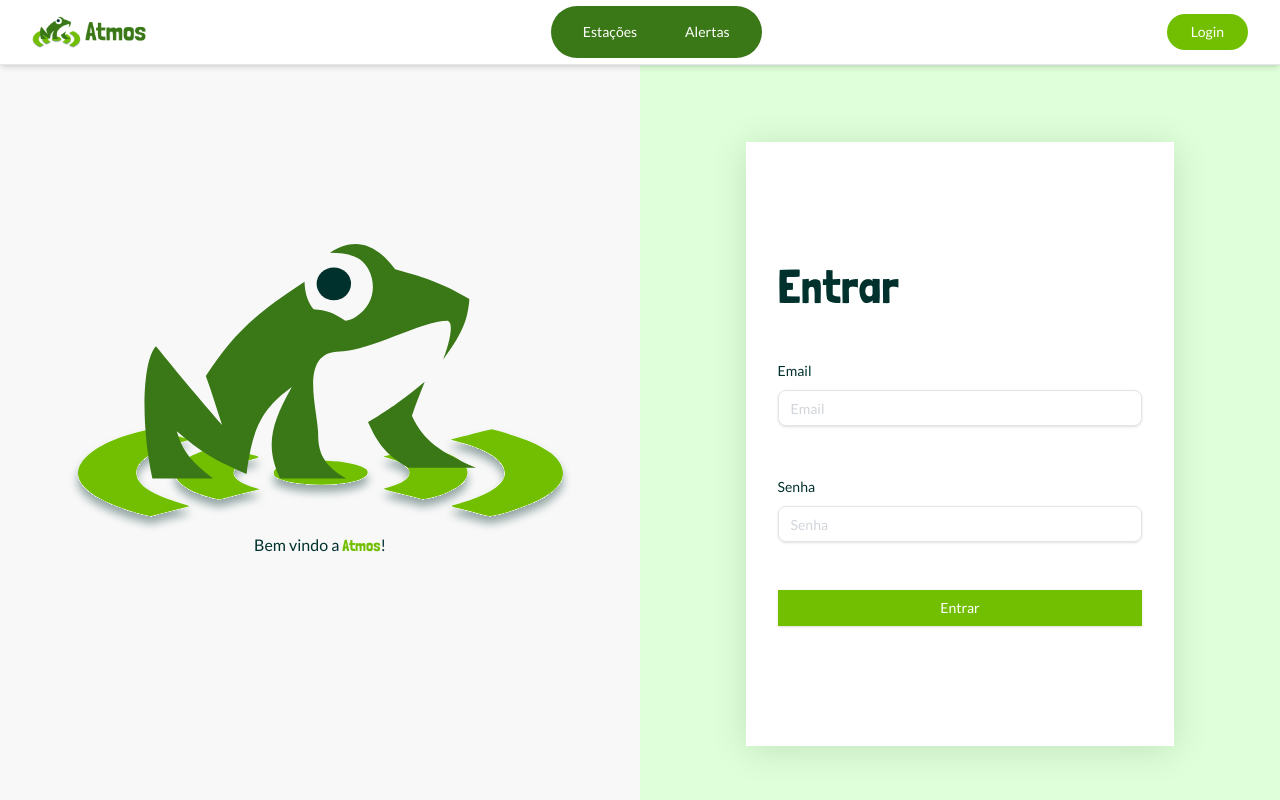
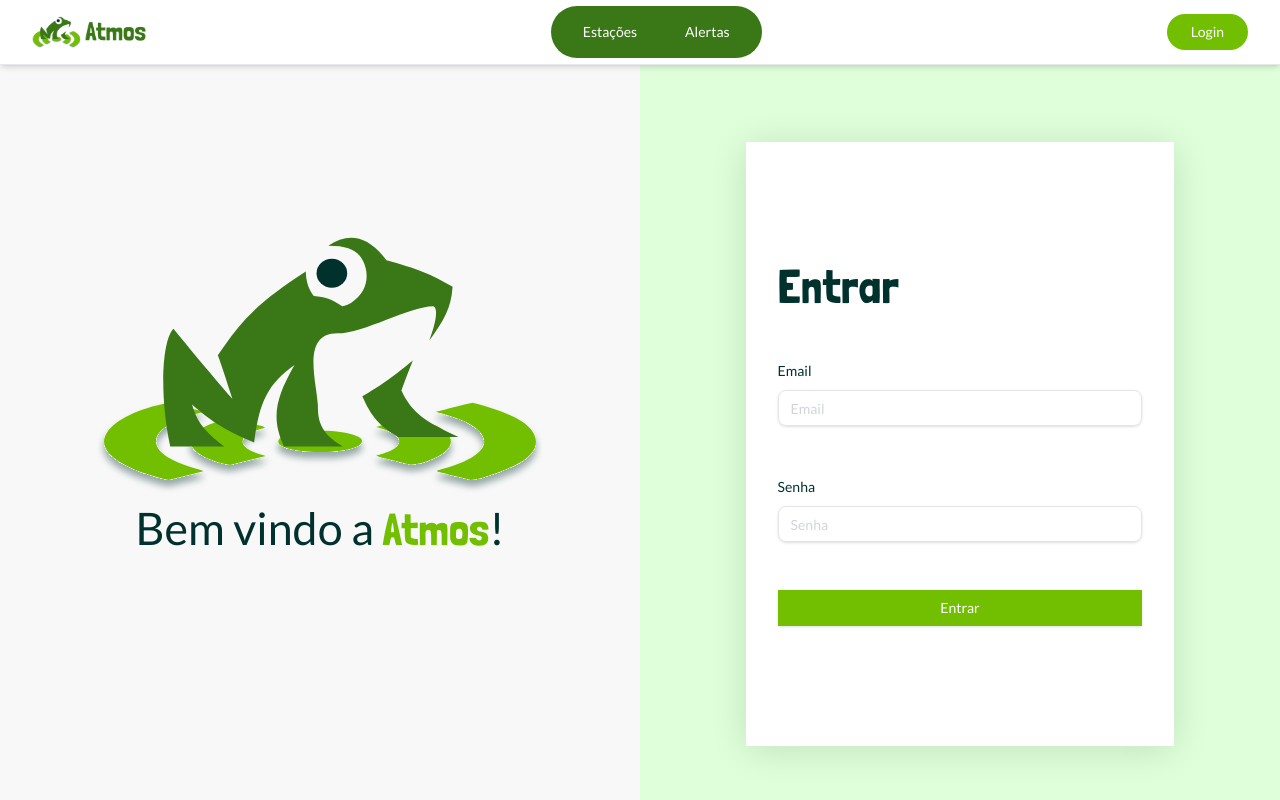
Before and after one commit to SkyFlyTeam/Atmos-frontend, a Next.js app: page /login in a window 1280 px wide. Built offline with nearby package versions, Linux system fonts and the light colour scheme; no server answers; a web font is replaced by a local one.

Commit message:
fix: Tela de login

```diff
--- a/src/pages/login/index.tsx
+++ b/src/pages/login/index.tsx
@@ -10,6 +10,7 @@ import { loginServices } from "@/services/loginServices"
 import { useRouter } from "next/router";
 import { ChangeEvent, useEffect, useState } from "react";
 import { toast } from "react-toastify";
+
 
 const LoginPage = () => {
     const [needLogin, setNeedLogin] = useState<boolean>(false);
@@ -58,21 +59,14 @@ const LoginPage = () => {
     const successLogin = async () => {
         resetFormLogin();
 
+        toast.success("Login realizado com sucesso!")
+
         setNeedLogin(false);
 
         router.push("/");
 
         if (typeof window !== 'undefined')
             window.dispatchEvent(new Event('usuarioLogado'));
-    }
-
-    const loginLogoAtmos = (sizeRem: number, className?: string) => {
-        return (
-            <div className={`${className ? className : ""}`}>
-                <AtmosIcon className={`mx-auto w-[${sizeRem}rem]`} />
-                <p className={`text-center text-[${sizeRem / 10}rem] text-nowrap`}>Bem vindo a <span className={`text-green ${londrina}`}>Atmos</span>!</p>
-            </div>
-        )
     }
 
     const handleLoginEmail = (e: ChangeEvent<HTMLInputElement>) => {
@@ -91,6 +85,7 @@ const LoginPage = () => {
         setIsLoggingIn(true);
 
         const login = await fetchLogin();
+
         if ((login as Usuario).email && (login as Usuario).token)
             successLogin()
         else
@@ -107,12 +102,19 @@ const LoginPage = () => {
                 <form onSubmit={handleSubmitLogin}>
                     <div className="absolute text-[#00312D] w-screen min-h-full top-0 left-0 flex flex-row gap-0 z-[-1]">
                         <div className="text-wrap flex flex-col justify-center content-center invisible w-0 md:visible md:w-[50%]" >
-                            {loginLogoAtmos(28)}
+
+                            <div className="">
+                                <AtmosIcon className={`mx-auto w-[28rem]`} />
+                                <p className={`text-center text-[2.8rem] text-nowrap`}>Bem vindo a <span className={`text-green ${londrina}`}>Atmos</span>!</p>
+                            </div>
                         </div>
                         <div className="bg-[#DEFFD9] align-bottom w-full md:w-[50%] flex flex-col justify-center">
                             <div className="mx-auto mt-32 mb-10 bg-white rounded-[18] px-8 py-20 md:py-30 min-w-[320px] w-[67%] min-h-[690px] md:min-h-[540px] shadow-[0px_4px_35px_0px_rgba(0,_0,_0,_0.12)] flex flex-col justify-center">
 
-                                {loginLogoAtmos(20, "visible  mb-12 md:invisible md:w-0 md:h-0 md:mb-0")}
+                                <div className="visible  mb-12 md:invisible md:w-0 md:h-0 md:mb-0">
+                                    <AtmosIcon className={`mx-auto w-[20rem]`} />
+                                    <p className={`text-center text-[2.0rem] text-nowrap`}>Bem vindo a <span className={`text-green ${londrina}`}>Atmos</span>!</p>
+                                </div>
 
                                 <div className="flex flex-col justify-center gap-12">
                                     <p className={`text-4xl md:text-5xl ${londrina}`}>Entrar</p>
--- a/src/services/loginServices.ts
+++ b/src/services/loginServices.ts
@@ -8,7 +8,7 @@ const setLogin = async (login: Login): Promise<Usuario | ApiException> => {
     try {
         const { data } = await Api.post("/usuario/login", login);
         localStorage.setItem('token', data.token);
-        let user = data;
+        let user = {...data};
         delete user['token'];
         localStorage.setItem('user', JSON.stringify(user))
         return data as Usuario
```
